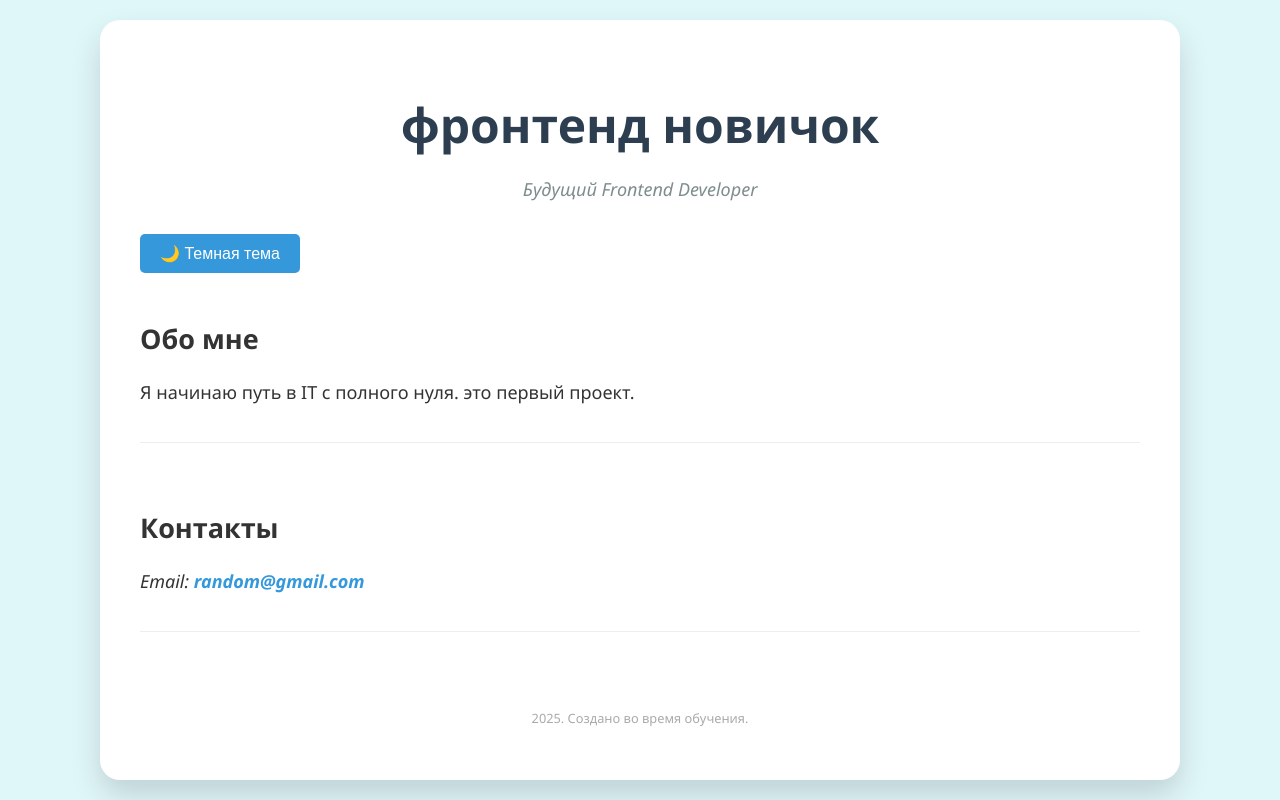
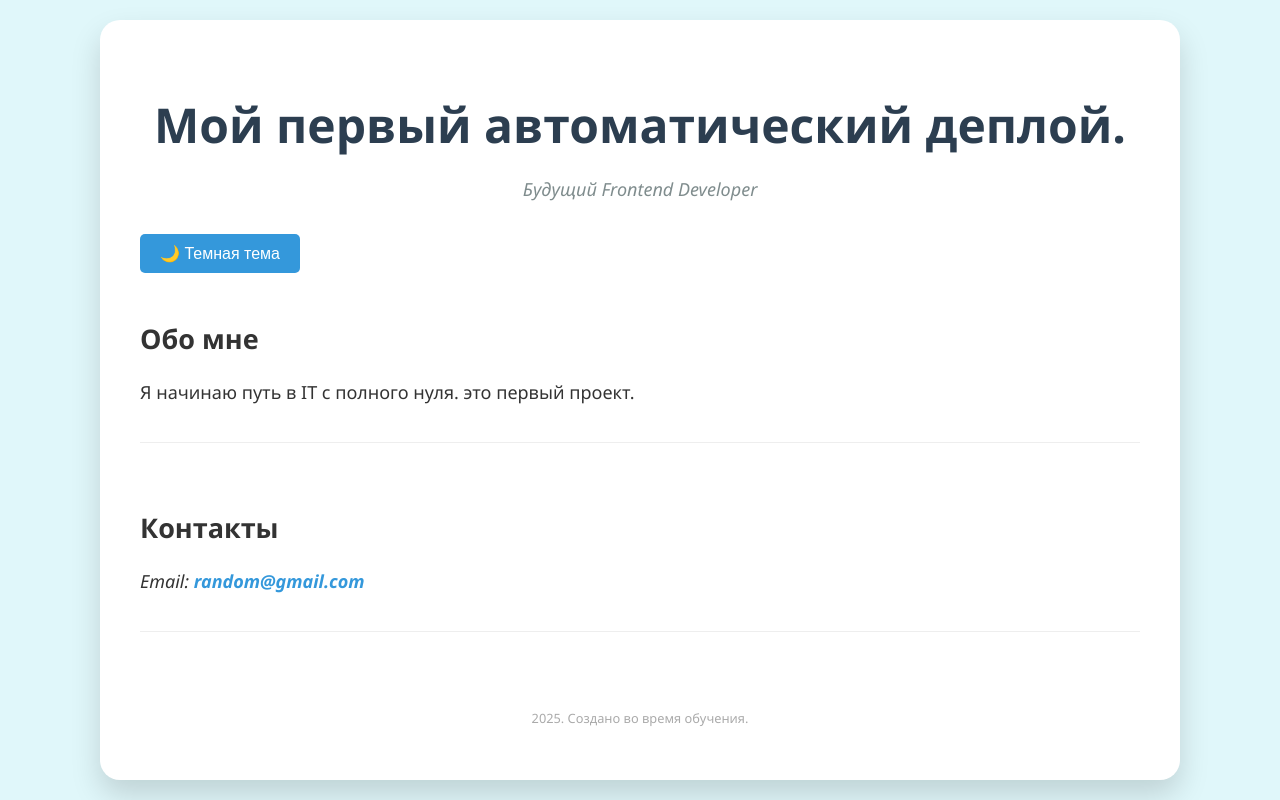
Before and after one commit to OleksandraKaznodiy/frontent-start-git-demo, a plain HTML site: page index.html in a window 1280 px wide. Drawn offline with Linux system fonts and the light colour scheme.

Commit message:
checking automatic pipeline

```diff
--- a/index.html
+++ b/index.html
@@ -11,7 +11,7 @@
     <main>
         <!-- Это шапка сайта -->
     <header>
-        <h1>фронтенд новичок</h1>
+        <h1>Мой первый автоматический деплой.</h1>
         <p>Будущий Frontend Developer</p>
         <button id="theme-toggle" class="btn">🌙 Темная тема</button>
     </header>
```
